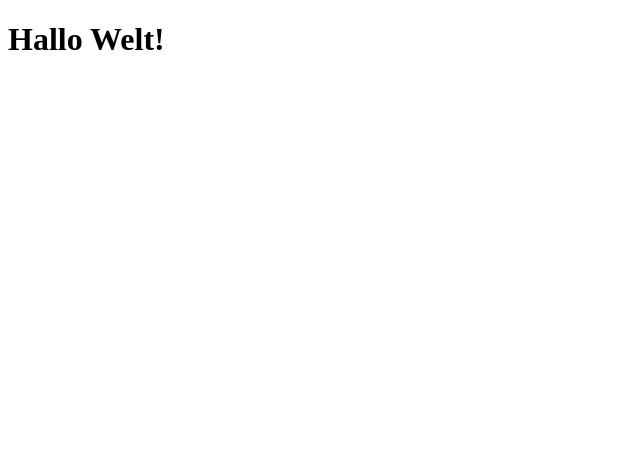
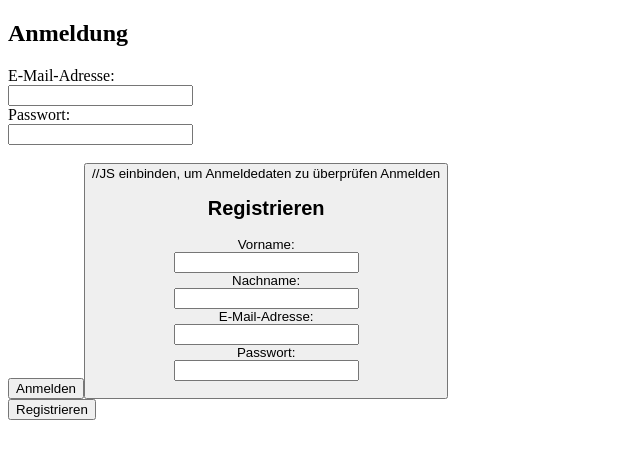
Before and after one commit to Schrissel/schrissel, a plain HTML site: page index.html in a window 1280 px wide. Shown: the whole page, without its empty margins (0-640 px from the left). Drawn offline with Linux system fonts and the light colour scheme.

Commit message:
Update index.html

```diff
--- a/index.html
+++ b/index.html
@@ -4,6 +4,29 @@
   <title>Meine GitHub Page</title>
 </head>
 <body>
-  <h1>Hallo Welt!</h1>
+    <script src = "Path" ></script>
+  <style><link rel="stylesheet"type="text/css"href="mystyle.css"></style>
+  <h2>Anmeldung</h2>
+  <form id="loginForm">
+    <label for="email">E-Mail-Adresse:</label><br>
+    <input type="email" id="email" name="email" required><br>
+    <label for="password">Passwort:</label><br>
+    <input type="password" id="password" name="password" required><br><br>
+    <button>Anmelden<button>
+      //JS einbinden, um Anmeldedaten zu überprüfen
+      <label for="toggle1">Anmelden</label>
+  </form>
+  <h2>Registrieren</h2>
+  <form id="registerForm">
+    <label for="regFirstName">Vorname:</label><br>
+    <input type="text" id="regFirstName" name="regFirstName" required><br>
+    <label for="regLastName">Nachname:</label><br>
+    <input type="text" id="regLastName" name="regLastName" required><br>
+    <label for="regEmail">E-Mail-Adresse:</label><br>
+    <input type="email" id="regEmail" name="regEmail" required><br>
+    <label for="regPassword">Passwort:</label><br>
+    <input type="password" id="regPassword" name="regPassword" required><br><br>
+    <button type="submit">Registrieren</button>
+  </form>
 </body>
 </html>
```
